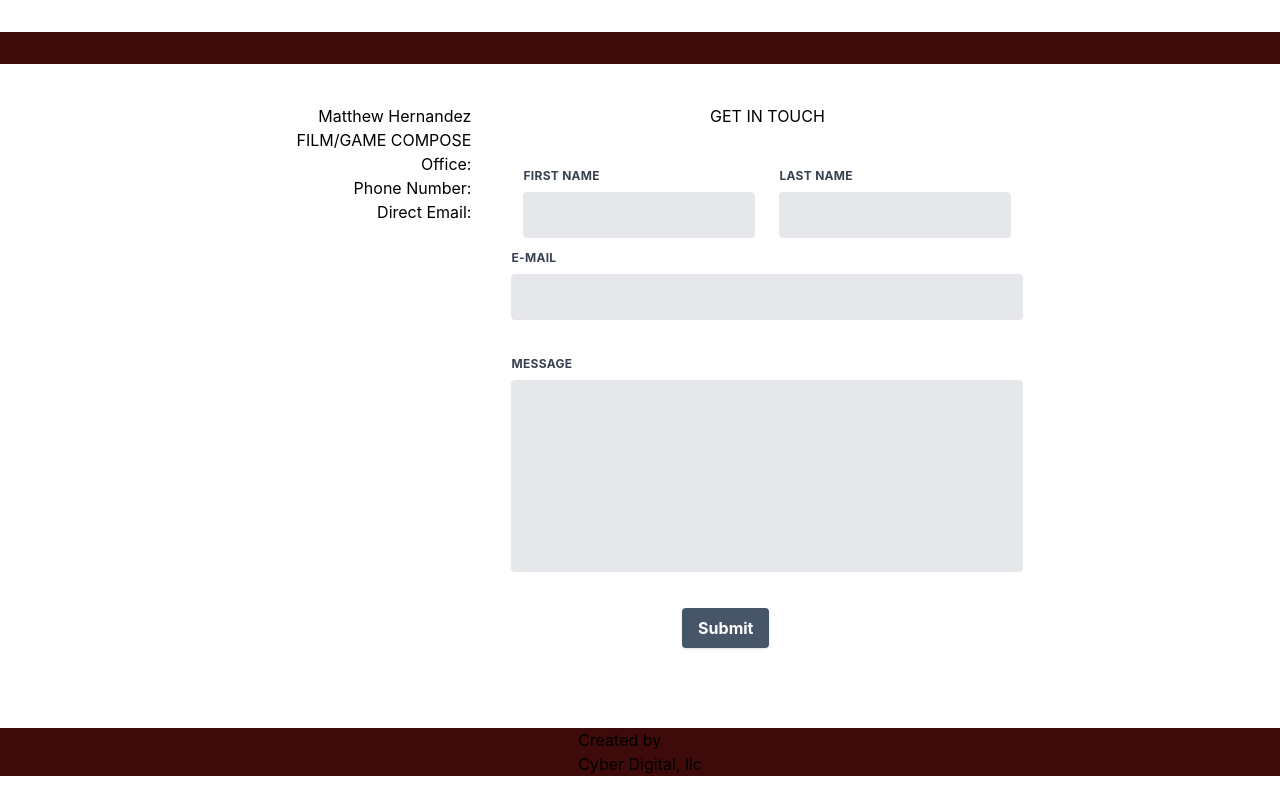
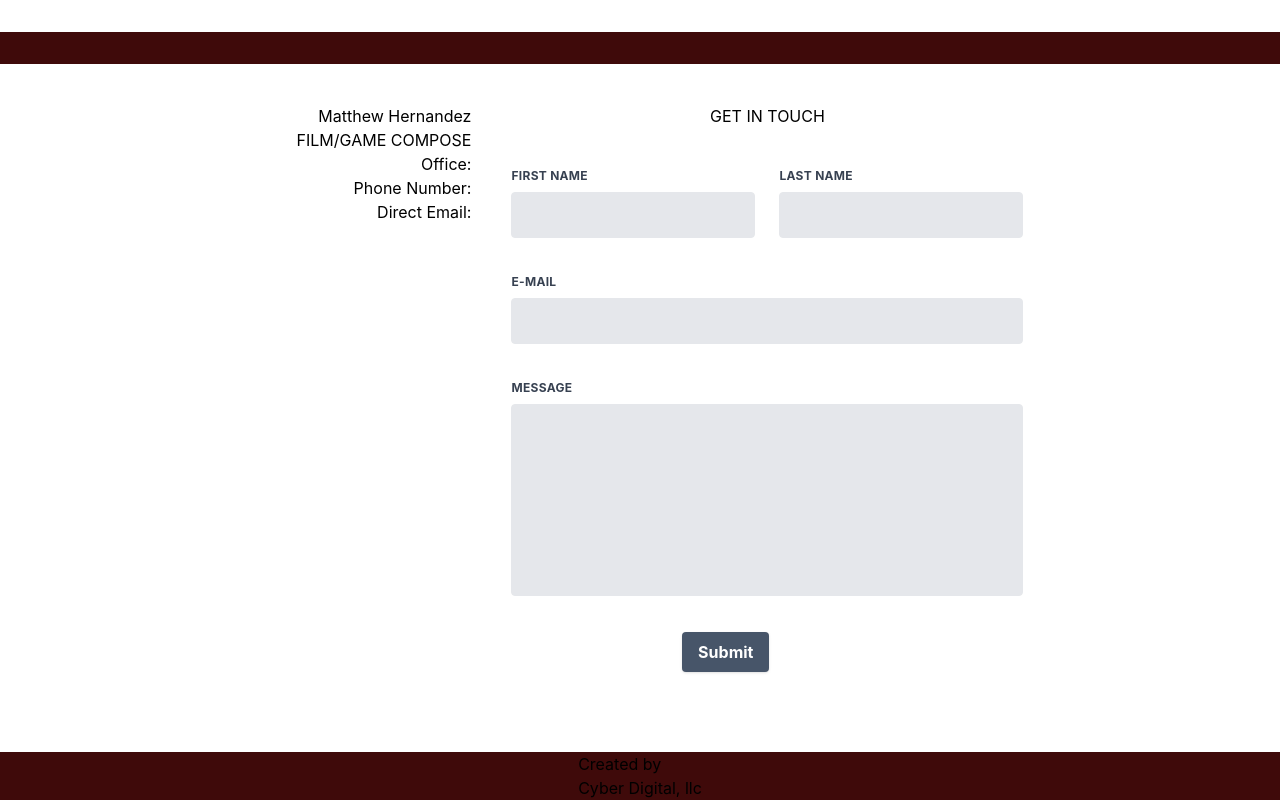
Before and after one commit to Cyber-Digital-llc/Matthews-Portfolio-Website-FE, a Next.js app: page / in a window 1280 px wide. Shown: the part 2916-3716 px from the top of the page. Before the commit the page ends 3692 px from the top, so only its background shows below. Built offline with nearby package versions, Linux system fonts and the light colour scheme.

Commit message:
contact section wip

```diff
--- a/components/ContactForm.jsx
+++ b/components/ContactForm.jsx
@@ -30,7 +30,7 @@ export default function ContactForm() {
   return (
     <div
       id="contact"
-      className="flex w-full justify-center align-middle content-center items-center border-t-[2rem]
+      className="flex w-[100vw] justify-center align-middle content-center items-center border-t-[2rem]
       border-t-[rgb(63,10,10)]"
     >
       <div className="flex flex-col md:flex-row lg:flex-row xl:flex-row 2xl:flex-row align-middle content-center justify-center">
@@ -46,7 +46,7 @@ export default function ContactForm() {
             <h2 className="items-center content-center align-middle flex justify-center py-10">
               GET IN TOUCH
             </h2>
-            <div className="flex flex-wrap">
+            <div className="flex flex-wrap -mx-3 mb-6">
               <div className="w-full md:w-1/2 px-3 mb-6 md:mb-0">
                 <label
                   className="block uppercase tracking-wide text-gray-700 text-xs font-bold mb-2"
--- a/components/Layout.jsx
+++ b/components/Layout.jsx
@@ -4,7 +4,7 @@ export const Layout = ({ children }) => {
   return (
     <div className="">
       <GlobalNavBar />
-      <div className="p-6 mx-auto">{children}</div>
+      <div className="mx-auto">{children}</div>
     </div>
   )
 }
--- a/pages/index.js
+++ b/pages/index.js
@@ -31,7 +31,7 @@ export default function Home() {
                 </div>
             </main>
 
-            <footer className='flex justify-center align-center bg-[rgb(63,10,10)] '>
+            <footer className='flex w-[100vw] justify-center align-center bg-[rgb(63,10,10)] '>
                 <a
                     href='https://cyberdigitalllc.com'
                     target='_blank'
```
